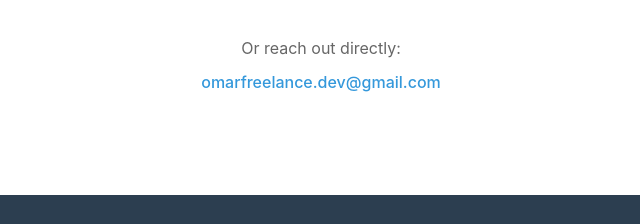
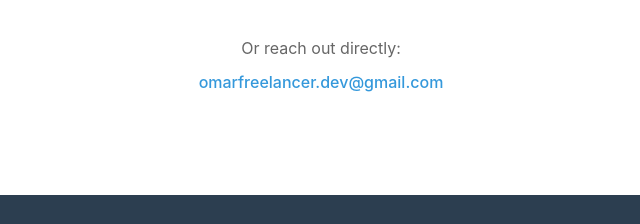
Before and after one commit to Omar-dev123/portfolio, a plain HTML site: page index.html in a window 1280 px wide. Shown: the part 3153-3377 px from the top of the page, 319-959 px from the left. Drawn offline with nearby package versions, Linux system fonts and the light colour scheme.

Commit message:
Add files via upload

```diff
--- a/index.html
+++ b/index.html
@@ -176,7 +176,7 @@
             </form>
             <div class="contact-info">
                 <p>Or reach out directly:</p>
-                <p class="email-link">omarfreelance.dev@gmail.com</p>
+                <p class="email-link">omarfreelancer.dev@gmail.com</p>
             </div>
         </div>
     </section>
```
